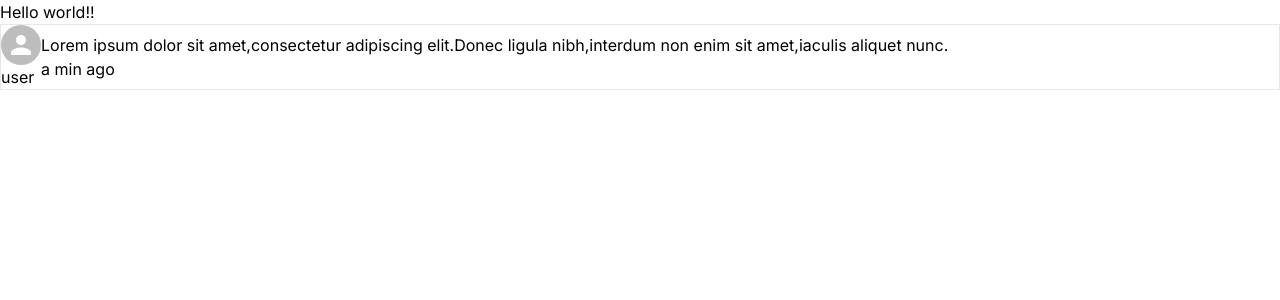
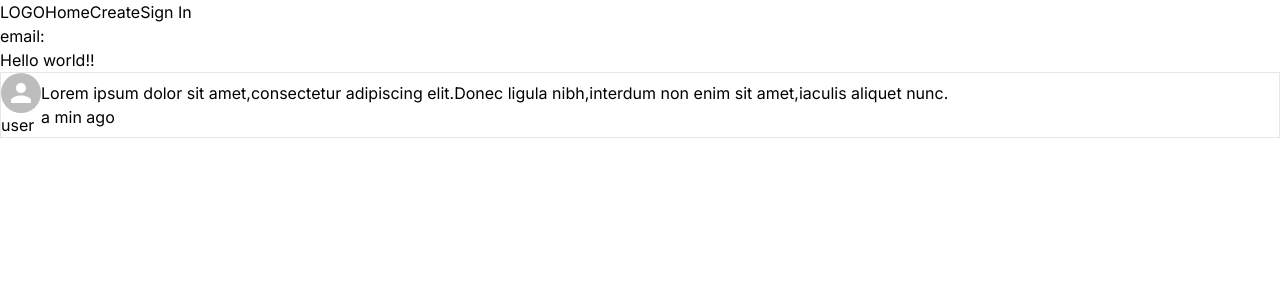
Before and after one commit to Shuheitkhs/teamsdev_16_2, a Next.js app: page / in a window 1280 px wide. Shown: the top 300 px of the page. Built offline with nearby package versions, Linux system fonts and the light colour scheme; no server answers.

Commit message:
✨ ヘッダーに仮でユーザーのemailの表示

```diff
--- a/app/components/Header.tsx
+++ b/app/components/Header.tsx
@@ -1,12 +1,42 @@
-import React from "react";
+"use client";
+
+import supabase from "@/lib/Supabase/Client";
+import React, { useCallback, useEffect, useState } from "react";
 
 const Header = () => {
+  const [showUserName, setShowUserName] = useState("");
+
+  const fetchSession = useCallback(async () => {
+    try {
+      const { data, error } = await supabase.auth.getSession();
+      if (error) {
+        console.error("セッション取得でエラーが発生しました。", error.message);
+        return;
+      }
+
+      // セッションがある場合にユーザー情報を取得
+      if (data?.session) {
+        const { user } = data.session;
+        // 仮でauth.usersテーブルから直接emailを使用
+        setShowUserName(user.email || "");
+      }
+    } catch (err) {
+      console.error("エラーが発生しました。", err);
+    }
+  }, []);
+
+  // コンポーネントがマウントされたときにセッションを取得
+  useEffect(() => {
+    fetchSession();
+  }, [fetchSession]);
+
   return (
     <header>
       <span>LOGO</span>
       <button>Home</button>
       <button>Create</button>
       <button>Sign In</button>
+      <div>email:{showUserName}</div>
     </header>
   );
 };
--- a/app/layout.tsx
+++ b/app/layout.tsx
@@ -1,6 +1,7 @@
 import type { Metadata } from "next";
 import { Inter } from "next/font/google";
 import "./globals.css";
+import Header from "./components/Header";
 
 const inter = Inter({ subsets: ["latin"] });
 
@@ -16,7 +17,10 @@ export default function RootLayout({
 }>) {
   return (
     <html lang="ja">
-      <body className={inter.className}>{children}</body>
+      <body className={inter.className}>
+        <Header />
+        {children}
+      </body>
     </html>
   );
 }
```
Also changed, not shown: 1 other file (tests, documents, lock files or other folders).
